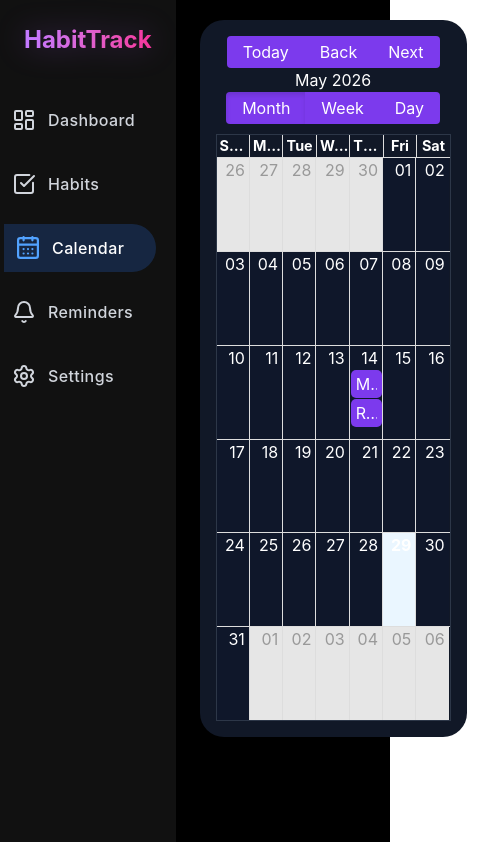
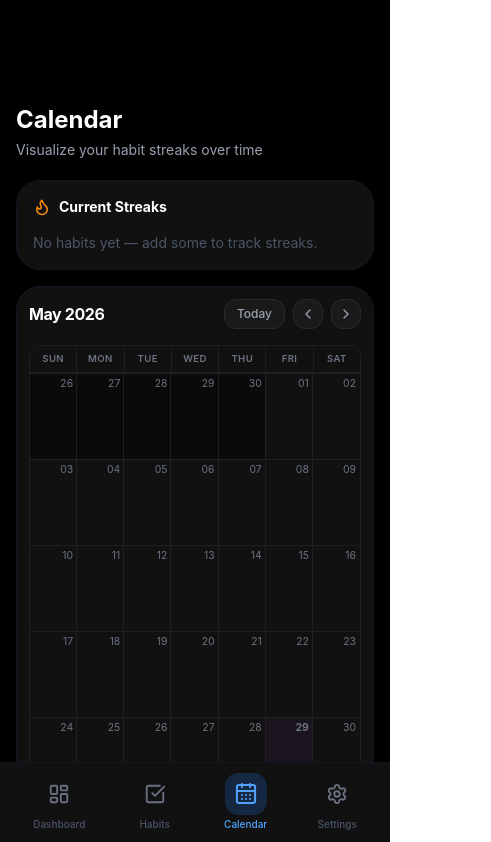
Before and after one commit to olumideakinloye/habit-tracker, a React (Vite) app: page /calendar in a window 390 px wide. Shown: the top 842 px of the page, 491 px wide, since content can reach past the window. Built offline with nearby package versions, Linux system fonts and the light colour scheme.

Commit message:
update: added calendar page

```diff
--- a/package.json
+++ b/package.json
@@ -25,7 +25,7 @@
     "@eslint/js": "^9.39.4",
     "@types/react": "^19.2.14",
     "@types/react-dom": "^19.2.3",
-    "@vitejs/plugin-react": "^6.0.0",
+    "@vitejs/plugin-react": "^6.0.2",
     "eslint": "^9.39.4",
     "eslint-plugin-react-hooks": "^7.0.1",
     "eslint-plugin-react-refresh": "^0.5.2",
--- a/src/App.jsx
+++ b/src/App.jsx
@@ -2,7 +2,6 @@ import { BrowserRouter as Router,Routes,Route } from 'react-router-dom';
 import Dashboard from './pages/Dashboard';
 import Habits from './pages/Habits';
 import Calendar from './pages/Calendar';
-import Reminders from './pages/Reminders';
 import Settings from './pages/Settings';
 import './App.css';
 
@@ -16,7 +15,6 @@ function App() {
           <Route exact path="/" element={<Dashboard />} />
           <Route exact path="/habits" element={<Habits />} />
           <Route exact path="/calendar" element={<Calendar />} />
-          <Route exact path="/reminders" element={<Reminders />} />
           <Route exact path="/settings" element={<Settings />} />
         </Routes>
       </Router>
--- a/src/Components/Sidebar.jsx
+++ b/src/Components/Sidebar.jsx
@@ -4,12 +4,9 @@ import {
   LayoutDashboard,
   CheckSquare,
   CalendarDays,
-  Bell,
   Settings,
-  Flame,
 } from "lucide-react";
 
-const Sidebar = () => {
 const nav = [
   {
     title: "Dashboard",
@@ -18,7 +15,7 @@ const Sidebar = () => {
     hoverBg: "hover:bg-purple-600/20",
     textColor: "text-purple-400",
     groupHoverText: "group-hover:text-purple-400",
-      icon: <LayoutDashboard size={24} />,
+    icon: <LayoutDashboard size={22} />,
   },
   {
     title: "Habits",
@@ -27,7 +24,7 @@ const Sidebar = () => {
     hoverBg: "hover:bg-emerald-500/20",
     textColor: "text-emerald-400",
     groupHoverText: "group-hover:text-emerald-400",
-      icon: <CheckSquare size={24} />,
+    icon: <CheckSquare size={22} />,
   },
   {
     title: "Calendar",
@@ -36,16 +33,7 @@ const Sidebar = () => {
     hoverBg: "hover:bg-blue-500/20",
     textColor: "text-blue-400",
     groupHoverText: "group-hover:text-blue-400",
-      icon: <CalendarDays size={24} />,
-    },
-    {
-      title: "Reminders",
-      to: "/reminders",
-      bgColor: "bg-red-600/20",
-      hoverBg: "hover:bg-red-600/20",
-      textColor: "text-red-400",
-      groupHoverText: "group-hover:text-red-400",
-      icon: <Bell size={24} />,
+    icon: <CalendarDays size={22} />,
   },
   {
     title: "Settings",
@@ -54,32 +42,31 @@ const Sidebar = () => {
     hoverBg: "hover:bg-gray-600/20",
     textColor: "text-gray-400",
     groupHoverText: "group-hover:text-gray-400",
-      icon: <Settings size={24} />,
+    icon: <Settings size={22} />,
   },
 ];
+
+const Sidebar = () => {
   return (
-    <div className="w-78 h-screen bg-[#111111] sticky top-0 left-0  pr-6 py-6">
+    <>
+      {/* ── Desktop Sidebar ── */}
+      <div className="hidden md:flex w-64 shrink-0 h-screen bg-[#111111] sticky top-0 left-0 pr-6 py-6 flex-col">
         <h1
           className="text-2xl font-bold ml-6 mb-10
-        bg-gradient-to-r
-        from-purple-400
-        to-pink-500
-        bg-clip-text
-        text-transparent
-        drop-shadow-[0_0_15px_rgba(168,85,247,0.35)]
- "
+            bg-gradient-to-r from-purple-400 to-pink-500
+            bg-clip-text text-transparent
+            drop-shadow-[0_0_15px_rgba(168,85,247,0.35)]"
         >
           HabitTrack
         </h1>
 
-      <nav className="flex text-3sm flex-col gap-4">
+        <nav className="flex flex-col gap-4">
           {nav.map((item) => (
             <NavLink key={item.title} to={item.to} end={item.to === "/"}>
               {({ isActive }) => (
                 <div
                   className={`
-                  ${
-                    isActive
+                    ${isActive
                       ? `text-white ${item.bgColor} translate-x-1`
                       : `text-gray-300 ${item.hoverBg} hover:text-white hover:translate-x-1`
                     }
@@ -90,22 +77,15 @@ const Sidebar = () => {
                     group
                   `}
                 >
-                {item.icon && (
                   <div
                     className={`transition-all duration-300
                       group-hover:scale-110
                       ${item.groupHoverText}
                       rounded-lg
-                      ${
-                        isActive
-                          ? `scale-110 ${item.textColor}`
-                          : "text-gray-300"
-                      }`}
+                      ${isActive ? `scale-110 ${item.textColor}` : "text-gray-300"}`}
                   >
                     {item.icon}
                   </div>
-                )}
-
                   <p className="font-medium tracking-wide">{item.title}</p>
                 </div>
               )}
@@ -113,6 +93,37 @@ const Sidebar = () => {
           ))}
         </nav>
       </div>
+
+      {/* ── Mobile Bottom Tab Bar ── */}
+      <div className="md:hidden fixed bottom-0 left-0 right-0 z-50 bg-[#111111] border-t border-gray-900 px-2 py-2 flex justify-around items-center">
+        {nav.map((item) => (
+          <NavLink key={item.title} to={item.to} end={item.to === "/"}>
+            {({ isActive }) => (
+              <div className="flex flex-col items-center gap-1 px-3 py-1 rounded-2xl transition-all duration-200">
+                <div
+                  className={`p-2 rounded-xl transition-all duration-200
+                    ${isActive
+                      ? `${item.bgColor} ${item.textColor} scale-110`
+                      : "text-gray-500"
+                    }`}
+                >
+                  {item.icon}
+                </div>
+                <span
+                  className={`text-[10px] font-medium transition-colors duration-200
+                    ${isActive ? item.textColor : "text-gray-600"}`}
+                >
+                  {item.title}
+                </span>
+              </div>
+            )}
+          </NavLink>
+        ))}
+      </div>
+
+      {/* ── Mobile bottom padding spacer (so content doesn't hide behind tab bar) ── */}
+      <div className="md:hidden h-20 w-full" />
+    </>
   );
 };
 
--- a/src/pages/Calendar.jsx
+++ b/src/pages/Calendar.jsx
@@ -1,60 +1,243 @@
-import React from 'react';
-import "../Calendar.css";
+import React, { useMemo, useState } from "react";
 import Sidebar from "../Components/Sidebar";
-import { Calendar, dateFnsLocalizer } from "react-big-calendar";
+import { Calendar, dateFnsLocalizer, Navigate, Views } from "react-big-calendar";
 import "react-big-calendar/lib/css/react-big-calendar.css";
-import {
-  format,
-  parse,
-  startOfWeek,
-  getDay,
-} from "date-fns";
+import { format, parse, startOfWeek, getDay } from "date-fns";
+import enUS from "date-fns/locale/en-US";
+import { useHabits } from "../hooks/useHabits";
+import { habitMeta } from "../data/habitMeta";
+import { getStreak } from "../utils/habitStats";
+import { ChevronLeft, ChevronRight, Flame } from "lucide-react";
 
-import enUS from "date-fns/locale/en-US";
+const locales = { "en-US": enUS };
+const localizer = dateFnsLocalizer({ format, parse, startOfWeek, getDay, locales });
 
-const locales = {
-  "en-US": enUS,
+const CustomToolbar = ({ date, onNavigate }) => {
+  const label = format(date, "MMMM yyyy");
+  return (
+    <div className="flex items-center justify-between mb-4 gap-3">
+      <h2 className="text-base font-bold tracking-tight">{label}</h2>
+      <div className="flex items-center gap-2">
+        <button
+          onClick={() => onNavigate(Navigate.TODAY)}
+          className="px-3 py-1.5 text-xs font-medium rounded-xl bg-[#1a1a1a] border border-[#2a2a2a] text-gray-400 hover:border-purple-500 hover:text-purple-400 active:scale-95 transition-all cursor-pointer"
+        >
+          Today
+        </button>
+        <button
+          onClick={() => onNavigate(Navigate.PREVIOUS)}
+          className="p-1.5 rounded-xl bg-[#1a1a1a] border border-[#2a2a2a] text-gray-400 hover:border-purple-500 hover:text-purple-400 active:scale-95 transition-all cursor-pointer"
+        >
+          <ChevronLeft size={16} />
+        </button>
+        <button
+          onClick={() => onNavigate(Navigate.NEXT)}
+          className="p-1.5 rounded-xl bg-[#1a1a1a] border border-[#2a2a2a] text-gray-400 hover:border-purple-500 hover:text-purple-400 active:scale-95 transition-all cursor-pointer"
+        >
+          <ChevronRight size={16} />
+        </button>
+      </div>
+    </div>
+  );
 };
 
-const localizer = dateFnsLocalizer({
-  format,
-  parse,
-  startOfWeek,
-  getDay,
-  locales,
+const Calendarpage = () => {
+  const { habits } = useHabits();
+  const [date, setDate] = useState(new Date());
+
+  const events = useMemo(() => {
+    const result = [];
+    const today = new Date();
+    const futureDays = 60;
+
+    habits.forEach((habit) => {
+      const color = habitMeta[habit.icon]?.color ?? "#a855f7";
+      const createdAt = new Date(habit.createdAt);
+      const endDate = new Date(today);
+      endDate.setDate(endDate.getDate() + futureDays);
+      const cursor = new Date(createdAt);
+
+      while (cursor <= endDate) {
+        const dateStr = cursor.toISOString().split("T")[0];
+        const isCompleted = habit.completedDates.includes(dateStr);
+        const shouldShow =
+          habit.frequency === "weekly"
+            ? cursor.getDay() === createdAt.getDay()
+            : true;
+
+        if (shouldShow) {
+          result.push({
+            title: isCompleted ? `✓ ${habit.title}` : `○ ${habit.title}`,
+            start: new Date(dateStr),
+            end: new Date(dateStr),
+            allDay: true,
+            resource: { color: isCompleted ? color : color + "55", habit },
+          });
+        }
+        cursor.setDate(cursor.getDate() + 1);
+      }
     });
 
-const events = [
-  {
-    title: "Morning Run",
-    start: new Date(2026, 4, 14, 7, 0),
-    end: new Date(2026, 4, 14, 8, 0),
+    return result;
+  }, [habits]);
+
+  const eventPropGetter = (event) => ({
+    style: {
+      backgroundColor: event.resource.color,
+      border: "none",
+      borderRadius: "4px",
+      fontSize: "0.6rem",
+      fontWeight: "600",
+      padding: "1px 3px",
+      color: "#fff",
+      whiteSpace: "nowrap",
+      overflow: "hidden",
+      textOverflow: "ellipsis",
     },
-  {
-    title: "Read 30 mins",
-    start: new Date(2026, 4, 14, 20, 0),
-    end: new Date(2026, 4, 14, 21, 0),
-  },
-];
+  });
 
-const Calendarpage = () => {
   return (
-    <div className="relative flex bg-black text-white gap-6 md:gap-3">
+    <div className="relative flex flex-col md:flex-row bg-black text-white gap-6 md:gap-3">
       <Sidebar />
-      <div className="col pr-6 pt-5 md:pr-3 w-full">
-        <div className="bg-[#111827] p-4 rounded-3xl h-[85vh]">
+
+      <div className="md:pr-6 px-4 md:pr-3 w-full min-w-0 pb-24 md:pb-7 md:pt-6">
+
+        {/* Page Header */}
+        <div className="flex flex-col mb-5">
+          <h1 className="text-2xl md:text-3xl font-bold">Calendar</h1>
+          <p className="text-gray-400 mt-1 text-sm">Visualize your habit streaks over time</p>
+        </div>
+
+        {/* ── Streak Section ── */}
+        <div className="bg-[#111111] border border-gray-900 rounded-3xl p-4 md:p-6 mb-4">
+          <div className="flex items-center gap-2 mb-4">
+            <Flame size={18} className="text-orange-400" />
+            <h2 className="text-sm font-bold text-white">Current Streaks</h2>
+          </div>
+
+          {habits.length === 0 ? (
+            <p className="text-gray-600 text-sm">No habits yet — add some to track streaks.</p>
+          ) : (
+            <div className="grid grid-cols-2 sm:grid-cols-3 md:grid-cols-4 lg:grid-cols-5 gap-3">
+              {habits.map((habit) => {
+                const streak = getStreak(habit);
+                const color = habitMeta[habit.icon]?.color ?? "#a855f7";
+                const isActive = streak > 0;
+
+                return (
+                  <div
+                    key={habit.id}
+                    className="flex flex-col gap-2 rounded-2xl p-3 border transition-all"
+                    style={{
+                      backgroundColor: isActive ? color + "12" : "#1a1a1a",
+                      borderColor: isActive ? color + "40" : "#2a2a2a",
+                    }}
+                  >
+                    {/* Icon + streak count */}
+                    <div className="flex items-center justify-between">
+                      <span className="text-lg">{habit.icon}</span>
+                      <div
+                        className="flex items-center gap-1 text-xs font-bold rounded-lg px-2 py-0.5"
+                        style={{
+                          backgroundColor: isActive ? color + "25" : "#2a2a2a",
+                          color: isActive ? color : "#4b5563",
+                        }}
+                      >
+                        <Flame size={10} />
+                        <span>{streak}</span>
+                      </div>
+                    </div>
+
+                    {/* Habit title */}
+                    <p
+                      className="text-xs font-semibold leading-tight truncate"
+                      style={{ color: isActive ? "#e5e7eb" : "#6b7280" }}
+                    >
+                      {habit.title}
+                    </p>
+
+                    {/* Streak label */}
+                    <p className="text-[10px] text-gray-600">
+                      {streak === 0
+                        ? "No streak"
+                        : streak === 1
+                        ? "1 day streak"
+                        : `${streak} day streak`}
+                    </p>
+                  </div>
+                );
+              })}
+            </div>
+          )}
+        </div>
+
+        {/* ── Calendar Card ── */}
+        <div className="bg-[#111111] border border-gray-900 rounded-3xl p-3 md:p-6">
+          <style>{`
+            .rbc-calendar { background: transparent !important; }
+            .rbc-month-view {
+              border: 1px solid #1f1f1f !important;
+              border-radius: 12px;
+              overflow: hidden;
+              background: transparent !important;
+            }
+            .rbc-month-row { border-top: 1px solid #1f1f1f !important; }
+            .rbc-day-bg { background: transparent !important; }
+            .rbc-day-bg + .rbc-day-bg { border-left: 1px solid #1f1f1f !important; }
+            .rbc-off-range-bg { background: #0a0a0a !important; }
+            .rbc-header {
+              border-bottom: 1px solid #1f1f1f !important;
+              padding: 6px 0;
+              font-size: 0.6rem;
+              font-weight: 600;
+              color: #6b7280;
+              letter-spacing: 0.04em;
+              text-transform: uppercase;
+              background: #111111 !important;
+            }
+            .rbc-header + .rbc-header { border-left: 1px solid #1f1f1f !important; }
+            .rbc-date-cell { padding: 2px 4px; font-size: 0.65rem; color: #6b7280; }
+            .rbc-date-cell.rbc-now a {
+              background: #a855f7;
+              color: #fff;
+              border-radius: 50%;
+              width: 18px;
+              height: 18px;
+              display: inline-flex;
+              align-items: center;
+              justify-content: center;
+              font-weight: 700;
+            }
+            .rbc-date-cell a { color: #9ca3af; text-decoration: none; }
+            .rbc-date-cell a:hover { color: #fff; }
+            .rbc-today { background: rgba(168, 85, 247, 0.05) !important; }
+            .rbc-event { box-shadow: none !important; outline: none !important; }
+            .rbc-event:focus { outline: none !important; }
+            .rbc-show-more { color: #a855f7 !important; font-size: 0.55rem; font-weight: 600; background: transparent; }
+            .rbc-toolbar { display: none; }
+            .rbc-row-content { background: transparent !important; }
+            .rbc-month-header { background: transparent !important; }
+            .rbc-row-segment { padding: 0 1px 1px; }
+          `}</style>
+
           <Calendar
             localizer={localizer}
             events={events}
             startAccessor="start"
             endAccessor="end"
-          views={["month", "week", "day"]}
-          defaultView="month"
+            views={[Views.MONTH]}
+            view={Views.MONTH}
+            date={date}
+            onNavigate={(newDate) => setDate(newDate)}
+            onView={() => {}}
+            eventPropGetter={eventPropGetter}
+            components={{ toolbar: CustomToolbar }}
+            style={{ height: "70vh", color: "#fff", background: "transparent" }}
           />
         </div>
       </div>
     </div>
-  )
-}
+  );
+};
 
-export default Calendarpage
+export default Calendarpage;
```
Also changed, not shown: src/pages/Reminders.jsx (deleted, +0 -14 lines), 1 other file (tests, documents, lock files or other folders). Lines whose indentation alone changed are shown as unchanged.
